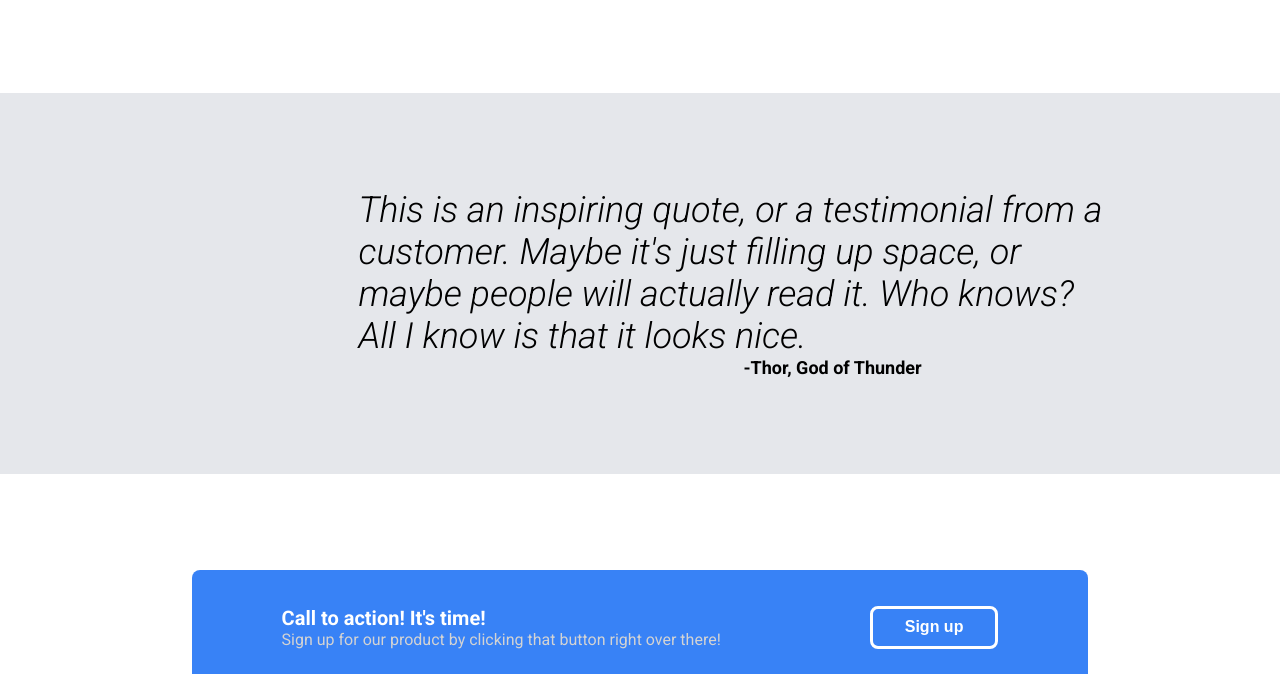
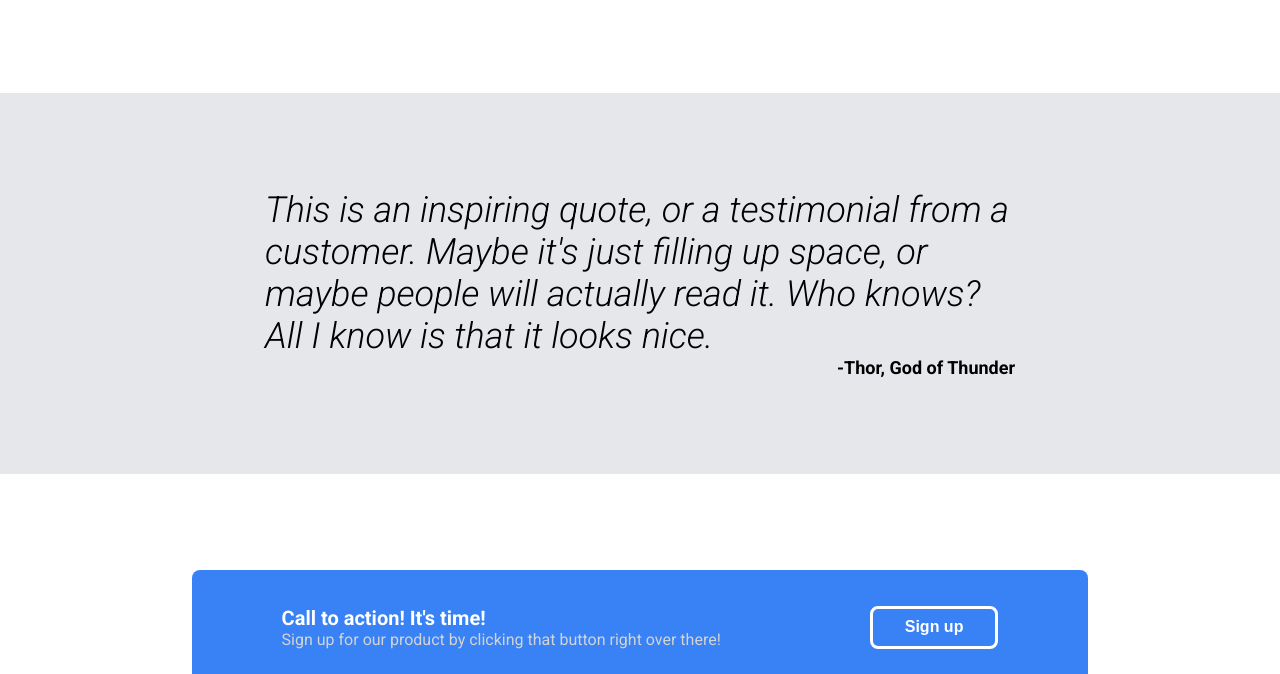
Before and after one commit to charliepain/Landing-Page, a plain HTML site: page index.html in a window 1280 px wide. Shown: the part 778-1452 px from the top of the page. Drawn offline with Linux system fonts and the light colour scheme.

Commit message:
Layout quote section with flex instead of padding

```diff
--- a/styles.css
+++ b/styles.css
@@ -121,17 +121,24 @@ section.content .information {
 
 section.content .quote {
     background-color: #e5e7eb;
-    padding: 96px 28%;
+    padding: 96px 0;
+    display: flex;
+    flex-direction: column;
+    align-items: center;
+}
+
+.quote-text, .quote-source {
+    width: 750px;
 }
 
 section.content .quote .quote-text {
-    width: 750px;
     font-size: 36px;
     font-weight: 300;
     font-style: italic;
 }
 
 section.content .quote .quote-source {
+    width: 750px;
     text-align: right;
     font-size: 18px;
     font-weight: 700;
```
